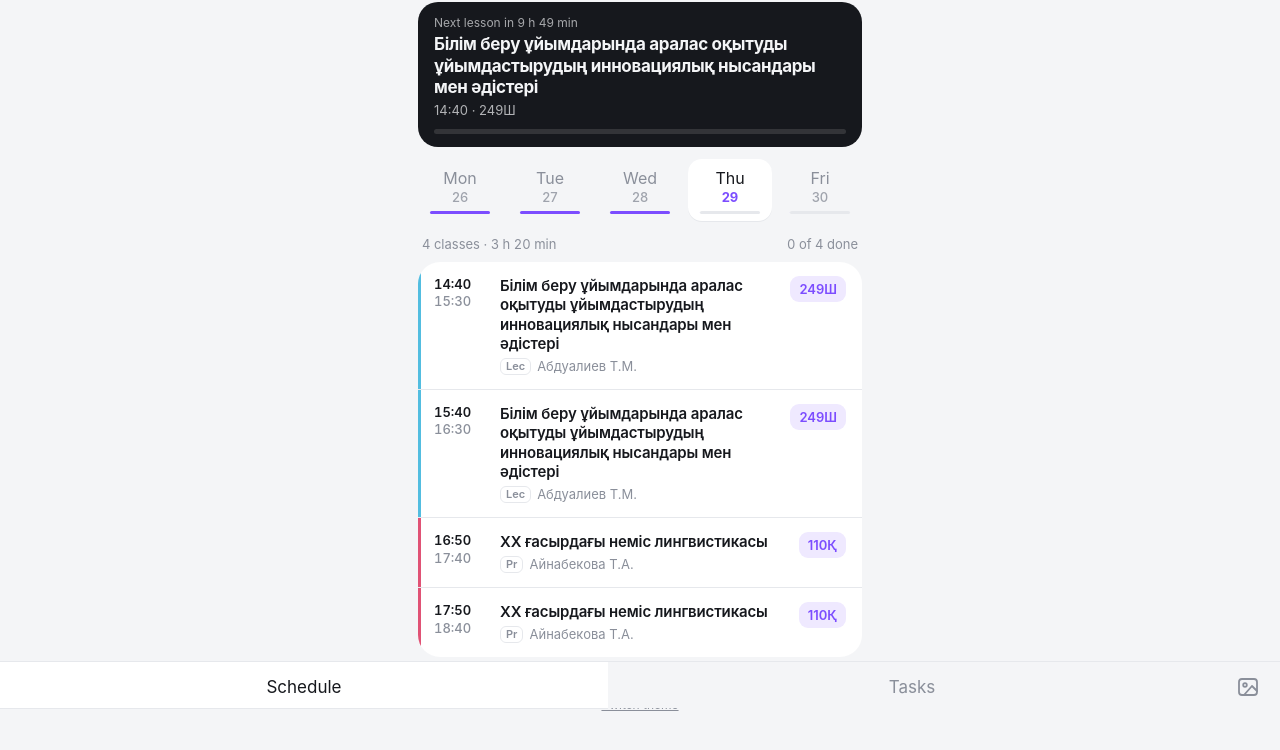
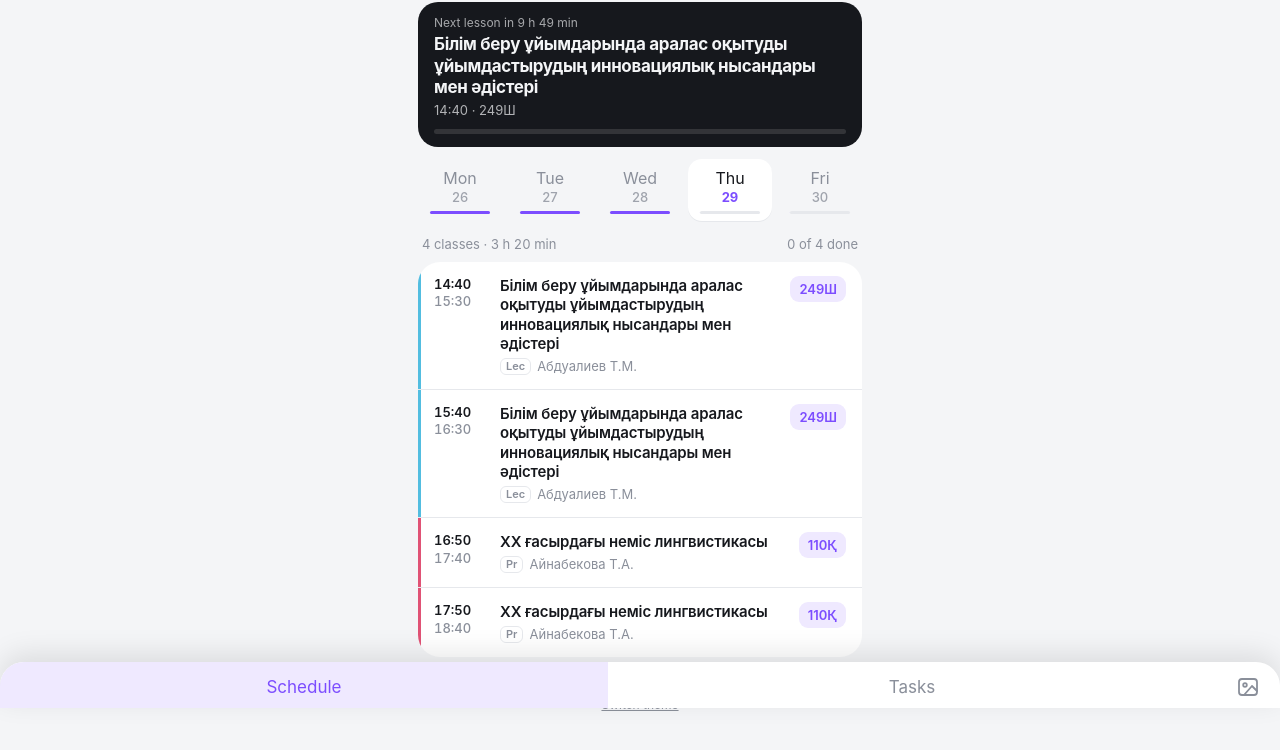
Before and after one commit to jazi29/master_schedule, a plain HTML site: page index.html in a window 1280 px wide. Shown: the part 92-842 px from the top of the page. Drawn offline with Linux system fonts and the light colour scheme.

Commit message:
Add files via upload

```diff
--- a/index.html
+++ b/index.html
@@ -120,7 +120,8 @@ h1 small{font-size:15px;font-weight:500;color:var(--mute);letter-spacing:0;font-
 .now .m{font-size:13px;margin-top:3px}
 .now .bar{margin-top:10px;height:5px}
 /* larger adaptive bottom bar and day tabs */
-.nav{gap:0;padding:0;background:var(--bg)}
+.nav{gap:0;padding:0;background:var(--card);border:0;border-radius:24px 24px 0 0;overflow:hidden;box-shadow:0 -8px 28px rgba(0,0,0,.10)}
+.nav button.on{background:var(--accsoft);color:var(--acc)}
 .nav button{font-size:clamp(15px,4.4vw,17px);max-width:none;min-height:46px;padding:10px 0 calc(6px + env(safe-area-inset-bottom,0px)*.35);border-radius:0;box-shadow:none}
 .nav .ph{width:clamp(56px,16vw,64px);padding:10px 0 calc(6px + env(safe-area-inset-bottom,0px)*.35)}
 .nav .ph svg{width:24px;height:24px}
```
